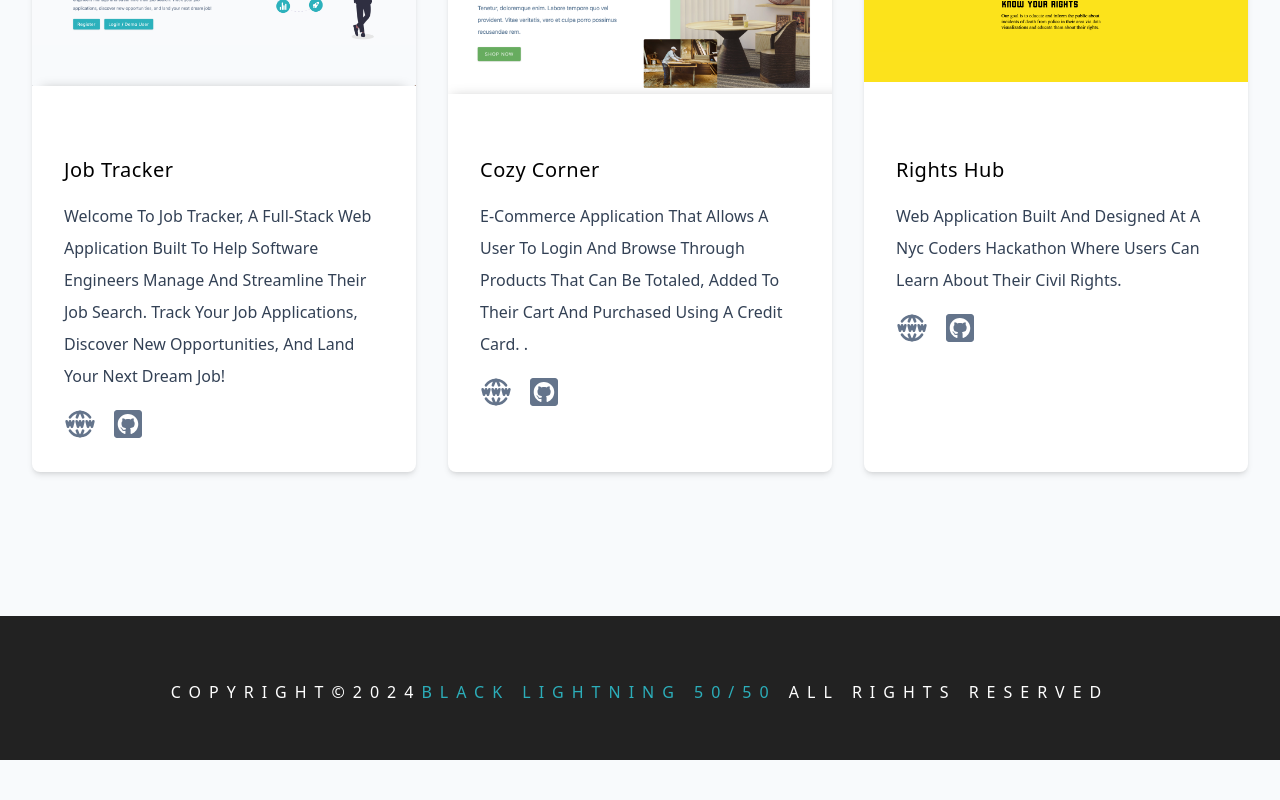
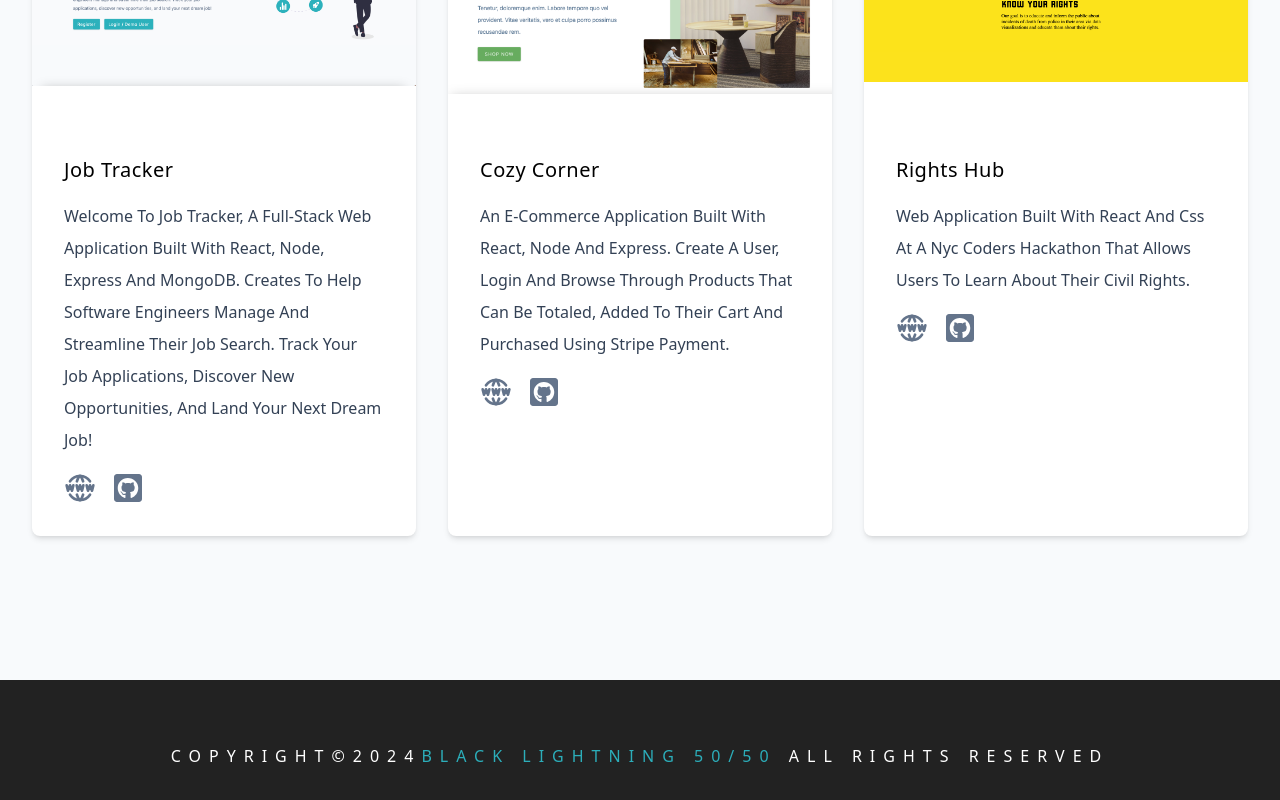
Before and after one commit to thenatural86/portfolio-3, a React (Vite) app: page / in a window 1280 px wide. Shown: the part 2191-2991 px from the top of the page. Before the commit the page ends 2951 px from the top, so only its background shows below. Built offline with nearby package versions, Linux system fonts and the light colour scheme.

Commit message:
updates project descriptions

```diff
--- a/src/data.jsx
+++ b/src/data.jsx
@@ -57,7 +57,7 @@ export const projects = [
     url: 'https://job-tracker-zzso.onrender.com/',
     github: 'https://github.com/thenatural86/job-tracker?tab=readme-ov-file',
     title: 'job tracker',
-    text: 'Welcome to Job Tracker, a full-stack web application built to help software engineers manage and streamline their job search. Track your job applications, discover new opportunities, and land your next dream job!',
+    text: 'Welcome to Job Tracker, a full-stack web application built with React, Node, Express and MongoDB. Creates to help software engineers manage and streamline their job search. Track your job applications, discover new opportunities, and land your next dream job!',
   },
   {
     id: nanoid(),
@@ -65,7 +65,7 @@ export const projects = [
     url: 'https://cozys-corner.netlify.app/',
     github: 'https://github.com/thenatural86/cozy-app',
     title: 'cozy corner',
-    text: 'E-commerce application that allows a user to login and browse through products that can be totaled, added to their cart and purchased using a credit card. .',
+    text: 'An E-commerce application built with React, Node and Express. Create a user, login and browse through products that can be totaled, added to their cart and purchased using stripe payment.',
   },
   {
     id: nanoid(),
@@ -73,6 +73,6 @@ export const projects = [
     url: 'https://rightshub.netlify.app/',
     github: 'https://github.com/hackforblacklivesmatter-5-1/rightshub',
     title: 'rights hub',
-    text: 'Web application built and designed at a nyc coders hackathon where users can learn about their civil rights.',
+    text: 'Web application built with react and css at a nyc coders hackathon that allows users to learn about their civil rights.',
   },
 ]
```
